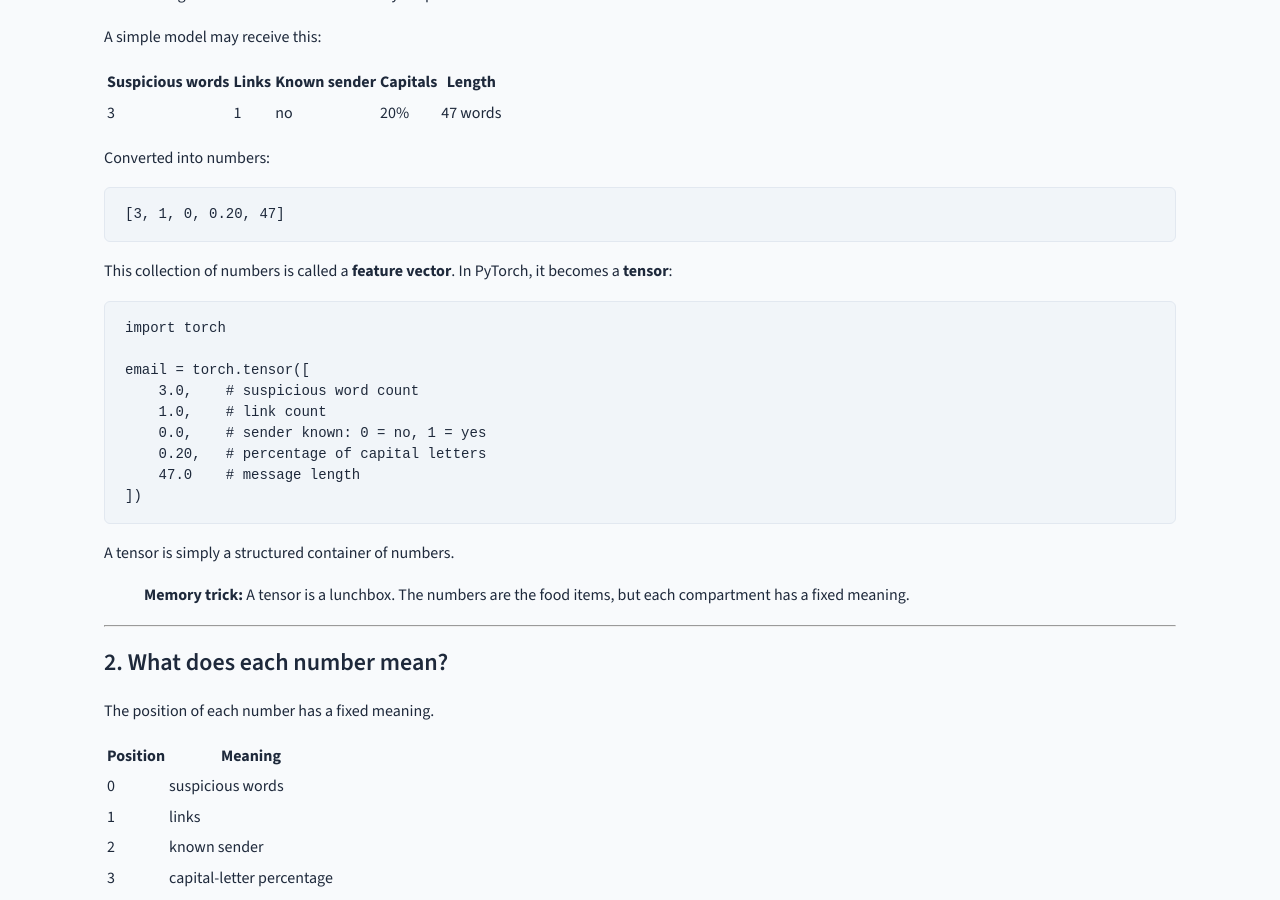
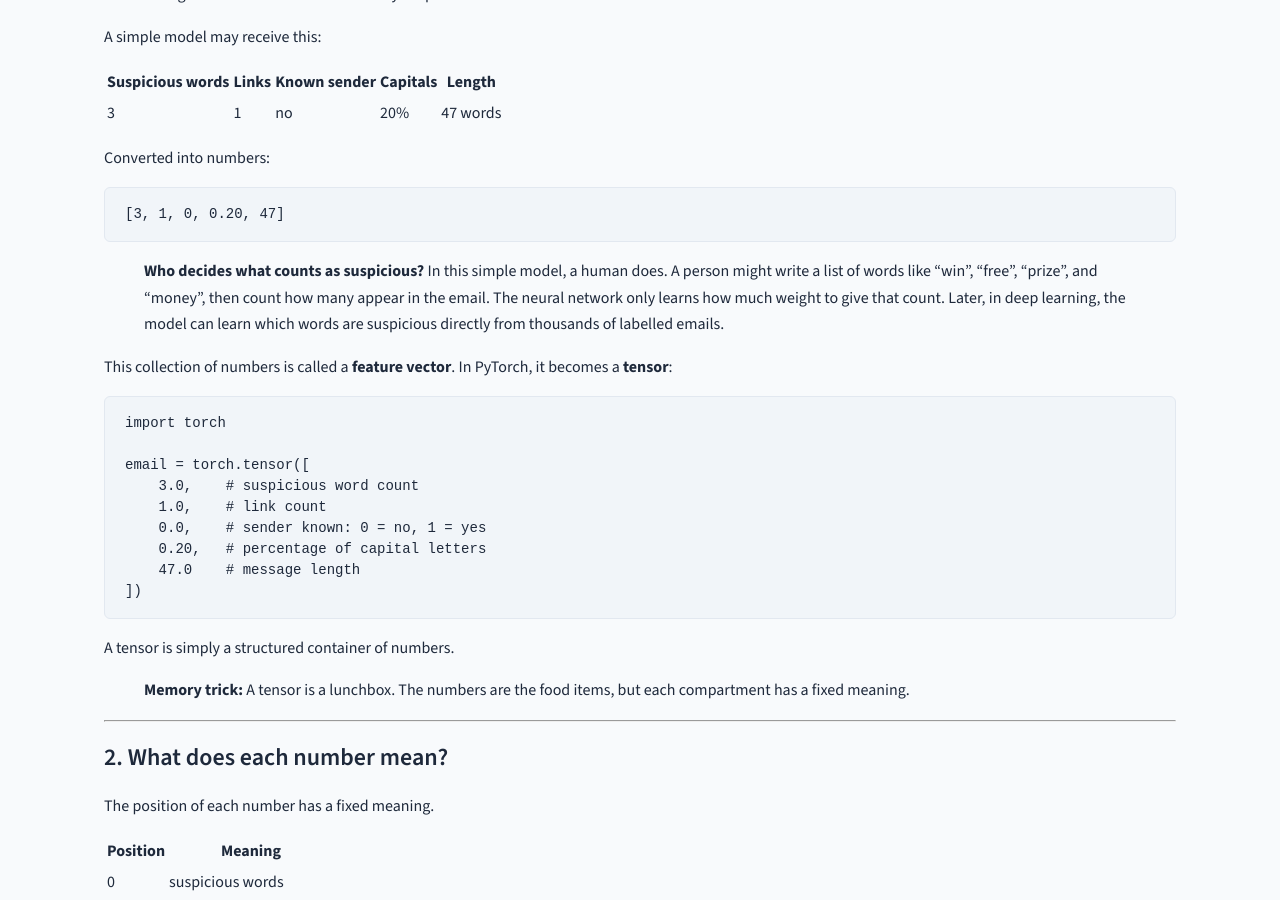
Before and after one commit to rilov/handbook, a Jekyll site: the page built from _topics/Understanding Neurons and Neural Networks - A Friendly Guide.md, in a window 1280 px wide and 900 px high, scrolled down 997 px. Built offline with Jekyll 4.4.1, drawn with Linux system fonts in a browser that asks for light colours; our own code applies the rules of GitHub Pages for plain Markdown files.

Commit message:
Clarify who decides suspicious words in Part 1
- Added a note explaining that a human chooses the list of suspicious words in the simple model
- The neural network only learns weights for the counts, not which words to count
- Notes that deep learning can learn which words are suspicious directly from data

````diff
--- a/_topics/Understanding Neurons and Neural Networks - A Friendly Guide.md
+++ b/_topics/Understanding Neurons and Neural Networks - A Friendly Guide.md
@@ -65,6 +65,8 @@ Converted into numbers:
 ```
 [3, 1, 0, 0.20, 47]
 ```
+
+> **Who decides what counts as suspicious?** In this simple model, a human does. A person might write a list of words like "win", "free", "prize", and "money", then count how many appear in the email. The neural network only learns how much weight to give that count. Later, in deep learning, the model can learn which words are suspicious directly from thousands of labelled emails.
 
 This collection of numbers is called a **feature vector**. In PyTorch, it becomes a **tensor**:
 
````
